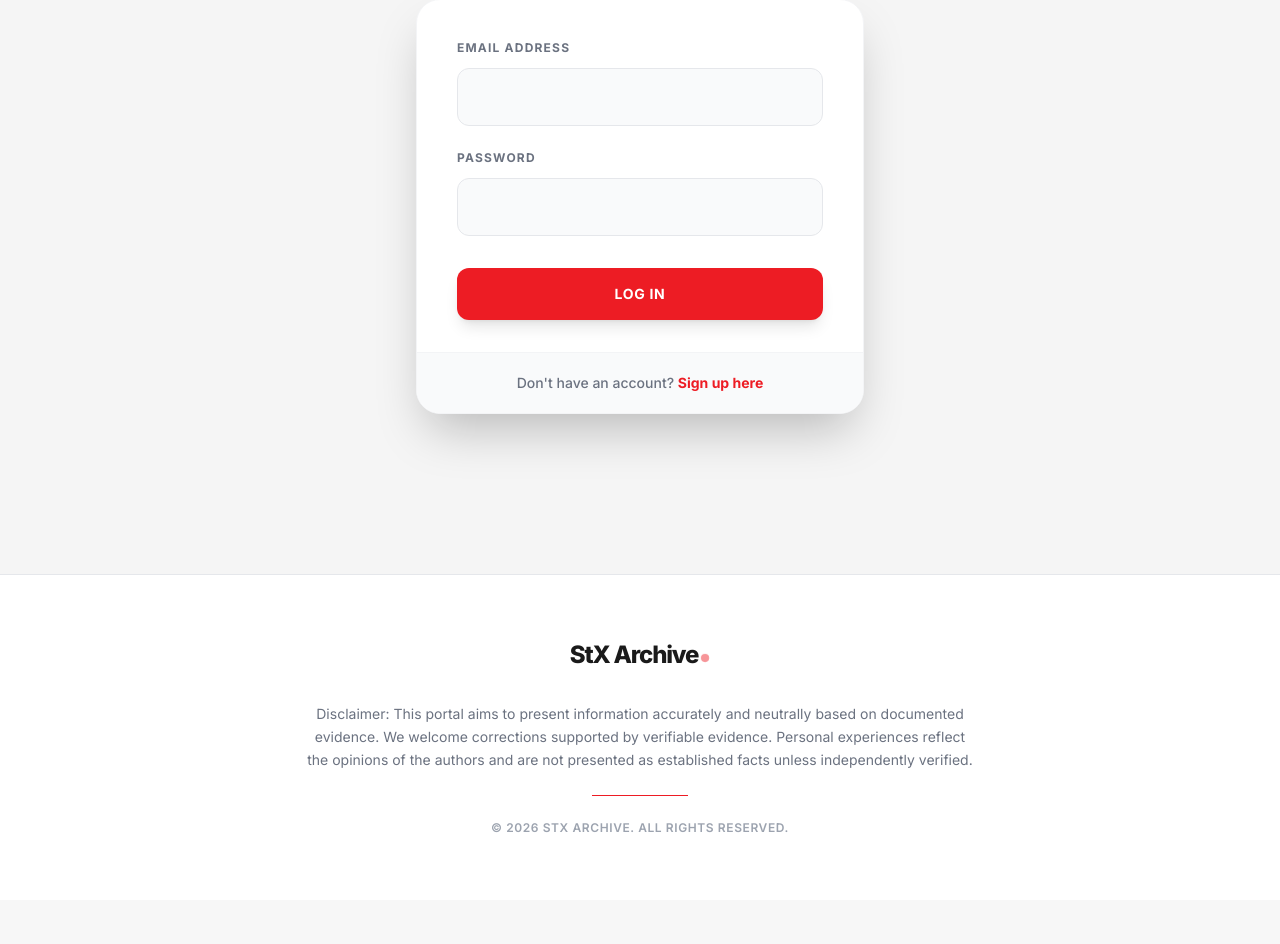
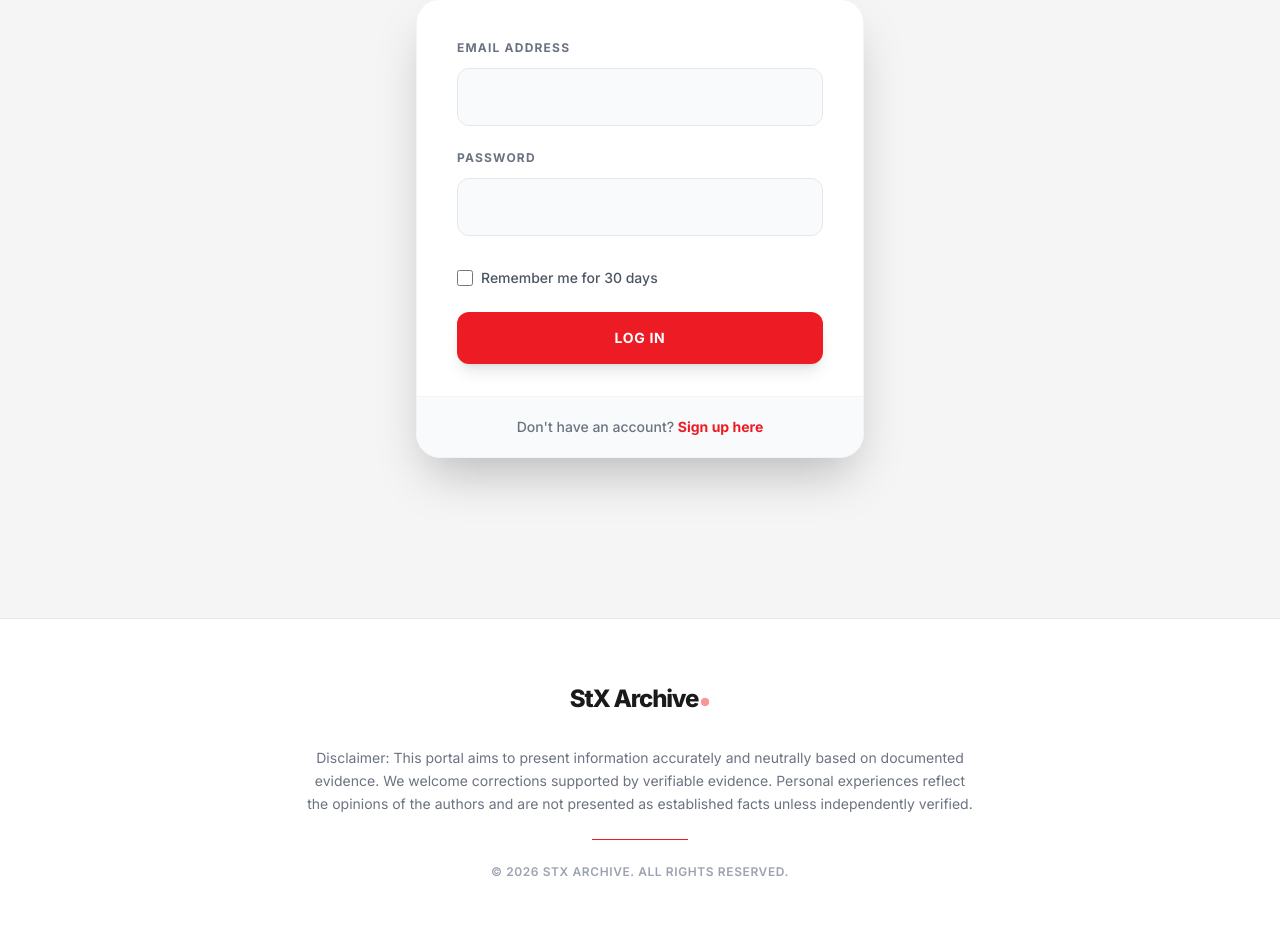
Before and after one commit to stxarchives/StX-Archives, a Flask app: page /login in a window 1280 px wide. Shown: the part 309-1253 px from the top of the page. Before the commit the page ends 1141 px from the top, so only its background shows below. Run offline with Flask 3, Linux system fonts and the light colour scheme; some libraries are stand-ins or nearby versions.

Commit message:
Feat: Add secure session cookies, Remember Me, and cookie-based dark mode

```diff
--- a/app.py
+++ b/app.py
@@ -34,6 +34,13 @@ load_dotenv()
 
 app = Flask(__name__)
 app.secret_key = os.getenv("FLASK_SECRET_KEY", "super-secret-key-change-in-production")
+
+# ── Cookie / Session Security ──────────────────────────────────────────────────
+from datetime import timedelta
+app.config['SESSION_COOKIE_HTTPONLY'] = True          # JS cannot read session cookie
+app.config['SESSION_COOKIE_SAMESITE'] = 'Lax'        # CSRF protection
+app.config['SESSION_COOKIE_SECURE'] = os.getenv('FLASK_ENV') != 'development'  # HTTPS only in prod
+app.config['PERMANENT_SESSION_LIFETIME'] = timedelta(days=30)  # 30-day "Remember Me"
 
 url: str = os.getenv("SUPABASE_URL", "")
 key: str = os.getenv("SUPABASE_KEY", "")
@@ -1937,6 +1944,7 @@ def login():
     if request.method == 'POST':
         email = request.form.get('email')
         password = request.form.get('password')
+        remember_me = request.form.get('remember_me') == 'on'
 
         if supabase:
             try:
@@ -1945,6 +1953,7 @@ def login():
                     "password": password
                 })
                 user = response.user
+                session.permanent = remember_me   # persist 30 days if checked
                 session['user_logged_in'] = True
                 session['user_email'] = user.email
                 session['user_username'] = user.user_metadata.get('username', user.email.split('@')[0])
@@ -1963,6 +1972,7 @@ def login():
         else:
             user = next((u for u in mock_users if u['email'] == email and u['password'] == password), None)
             if user:
+                session.permanent = remember_me
                 session['user_logged_in'] = True
                 session['user_email'] = email
                 session['user_username'] = user.get('username', email.split('@')[0])
--- a/templates/base.html
+++ b/templates/base.html
@@ -72,8 +72,23 @@
         }
     </style>
     <script>
-        // Check for saved user preference, if any, on load of the website
-        if (localStorage.getItem('color-theme') === 'dark' || (!('color-theme' in localStorage) && window.matchMedia('(prefers-color-scheme: dark)').matches)) {
+        // Cookie helpers for theme preference
+        function setCookie(name, value, days) {
+            var expires = '';
+            if (days) {
+                var d = new Date();
+                d.setTime(d.getTime() + days * 24 * 60 * 60 * 1000);
+                expires = '; expires=' + d.toUTCString();
+            }
+            document.cookie = name + '=' + value + expires + '; path=/; SameSite=Lax';
+        }
+        function getCookie(name) {
+            var match = document.cookie.match(new RegExp('(^| )' + name + '=([^;]+)'));
+            return match ? match[2] : null;
+        }
+        // Apply saved theme on page load
+        var savedTheme = getCookie('color-theme');
+        if (savedTheme === 'dark' || (!savedTheme && window.matchMedia('(prefers-color-scheme: dark)').matches)) {
             document.documentElement.classList.add('dark');
         } else {
             document.documentElement.classList.remove('dark');
@@ -190,7 +205,8 @@
         var themeToggleDarkIcon = document.getElementById('theme-toggle-dark-icon');
         var themeToggleLightIcon = document.getElementById('theme-toggle-light-icon');
 
-        if (localStorage.getItem('color-theme') === 'dark' || (!('color-theme' in localStorage) && window.matchMedia('(prefers-color-scheme: dark)').matches)) {
+        var savedTheme = getCookie('color-theme');
+        if (savedTheme === 'dark' || (!savedTheme && window.matchMedia('(prefers-color-scheme: dark)').matches)) {
             themeToggleLightIcon.classList.remove('hidden');
         } else {
             themeToggleDarkIcon.classList.remove('hidden');
@@ -202,22 +218,12 @@
             themeToggleDarkIcon.classList.toggle('hidden');
             themeToggleLightIcon.classList.toggle('hidden');
 
-            if (localStorage.getItem('color-theme')) {
-                if (localStorage.getItem('color-theme') === 'light') {
-                    document.documentElement.classList.add('dark');
-                    localStorage.setItem('color-theme', 'dark');
-                } else {
-                    document.documentElement.classList.remove('dark');
-                    localStorage.setItem('color-theme', 'light');
-                }
+            if (document.documentElement.classList.contains('dark')) {
+                document.documentElement.classList.remove('dark');
+                setCookie('color-theme', 'light', 365);
             } else {
-                if (document.documentElement.classList.contains('dark')) {
-                    document.documentElement.classList.remove('dark');
-                    localStorage.setItem('color-theme', 'light');
-                } else {
-                    document.documentElement.classList.add('dark');
-                    localStorage.setItem('color-theme', 'dark');
-                }
+                document.documentElement.classList.add('dark');
+                setCookie('color-theme', 'dark', 365);
             }
         });
 
--- a/templates/login.html
+++ b/templates/login.html
@@ -22,6 +22,11 @@
                     <input type="password" id="password" name="password" required class="w-full px-5 py-4 rounded-xl border border-gray-200 dark:border-gray-800 bg-gray-50 dark:bg-[#111] text-gray-900 dark:text-white focus:ring-2 focus:ring-airred focus:border-airred transition-all font-medium">
                 </div>
 
+                <div class="flex items-center mb-6">
+                    <input type="checkbox" id="remember_me" name="remember_me" class="w-4 h-4 text-airred border-gray-300 rounded focus:ring-airred dark:border-gray-700 dark:bg-[#111]">
+                    <label for="remember_me" class="ml-2 text-sm font-medium text-gray-600 dark:text-gray-400 cursor-pointer">Remember me for 30 days</label>
+                </div>
+
                 <button type="submit" class="w-full bg-airred hover:bg-airdarkred text-white font-bold py-4 px-6 rounded-xl shadow-lg hover:shadow-airred/30 transition-all uppercase tracking-wider text-sm">
                     Log In
                 </button>
```
